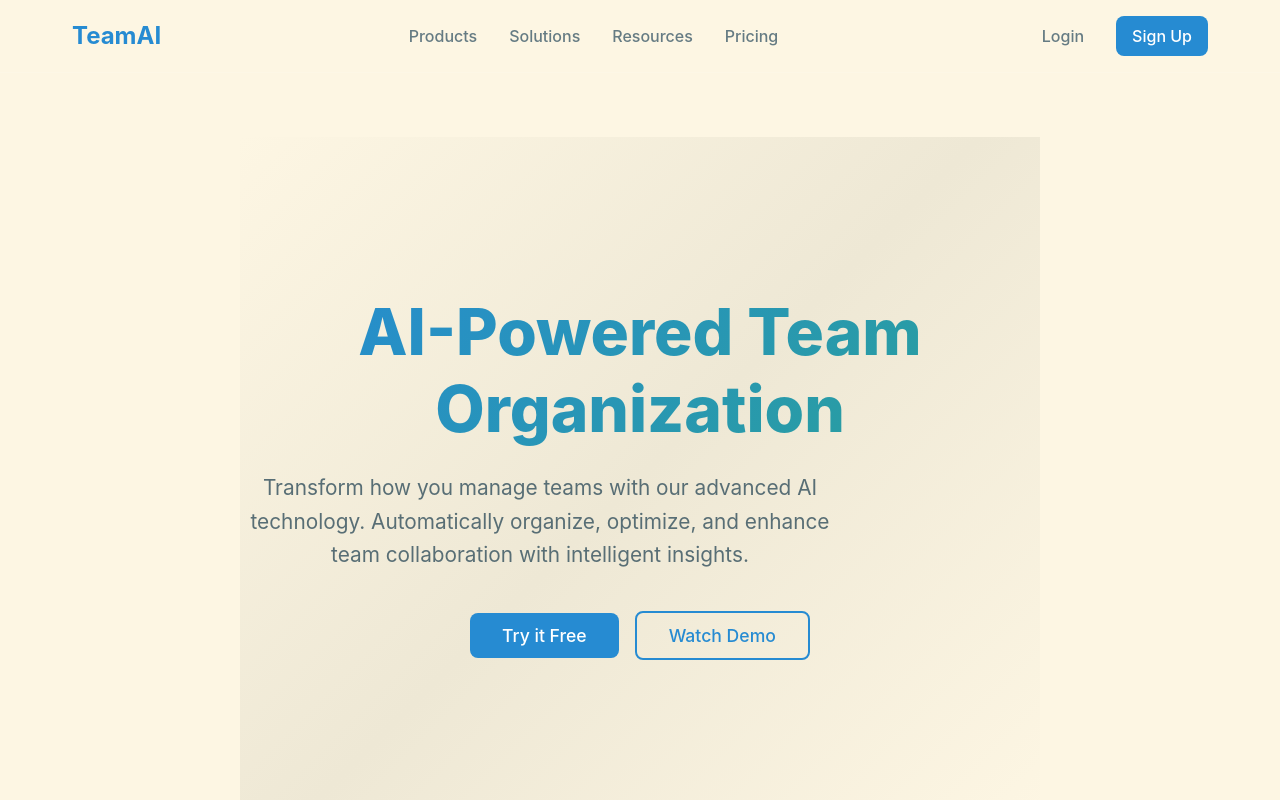
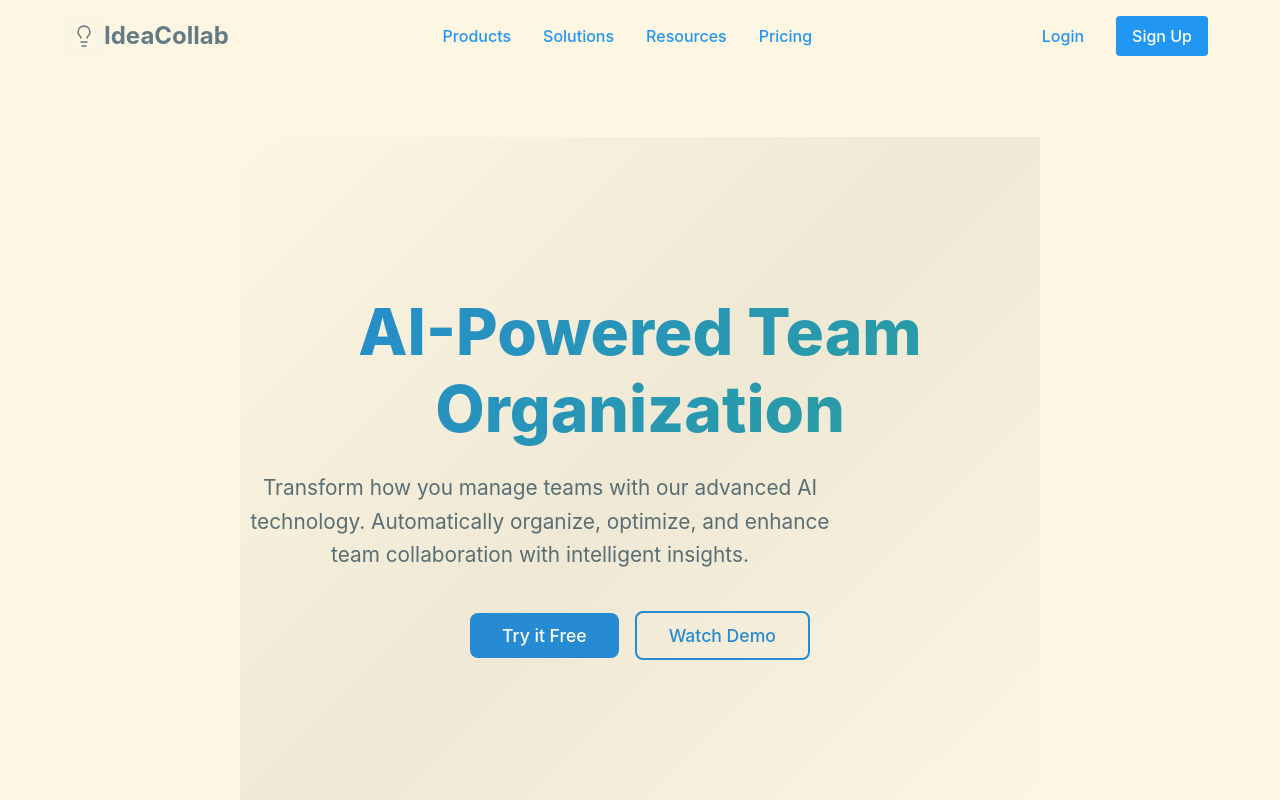
Before and after one commit to Zurybr/IdeasCollab, a React (Vite) app: page /hero in a window 1280 px wide. Shown: the top 800 px of the page. Built offline with nearby package versions, Linux system fonts and the light colour scheme.

Commit message:
feat: Add BulbIcon component and update NavHero for logo link with styling improvements

```diff
--- a/package.json
+++ b/package.json
@@ -10,6 +10,7 @@
     "preview": "vite preview"
   },
   "dependencies": {
+    "@heroicons/react": "^2.2.0",
     "gsap": "^3.12.5",
     "react": "^19.1.1",
     "react-dom": "^19.1.1",
--- a/src/components/NavHero.css
+++ b/src/components/NavHero.css
@@ -5,7 +5,7 @@
     background: var(--background);
     -webkit-backdrop-filter: blur(8px);
     backdrop-filter: blur(8px);
-    border-bottom: 1px solid rgba(255, 255, 255, 0.1);
+    border-bottom: 1px solid rgba(255, 255, 255, 0.2);
     z-index: 100;
 }
 
@@ -21,8 +21,21 @@
 .nav-hero__logo h1 {
     font-size: 1.5rem;
     font-weight: 700;
-    color: var(--primary);
+    color: var(--text);
     margin: 0;
+}
+
+.logo-link {
+    display: flex;
+    align-items: center;
+    gap: 0.5rem;
+    text-decoration: none;
+    color: var(--text);
+}
+
+.logo-link svg {
+    width: 24px;
+    height: 24px;
 }
 
 .nav-hero__links {
@@ -32,20 +45,41 @@
 }
 
 .nav-hero__links a {
-    color: var(--text);
+    color: #2196f3;
     text-decoration: none;
     font-weight: 500;
     transition: color 0.2s ease;
 }
 
 .nav-hero__links a:hover {
-    color: var(--primary);
+    color: #1976d2;
 }
 
 .nav-hero__auth {
     display: flex;
     gap: 1rem;
     align-items: center;
+}
+
+.nav-hero__auth .btn-text {
+    color: #2196f3;
+}
+
+.nav-hero__auth .btn-text:hover {
+    color: #1976d2;
+}
+
+.nav-hero__auth .btn-primary {
+    background: #2196f3;
+    color: white;
+    padding: 0.5rem 1rem;
+    border-radius: 4px;
+    transition: all 0.2s ease;
+}
+
+.nav-hero__auth .btn-primary:hover {
+    background: #1976d2;
+    transform: translateY(-1px);
 }
 
 .btn {
--- a/src/components/NavHero.tsx
+++ b/src/components/NavHero.tsx
@@ -1,4 +1,5 @@
 import { NavLink } from "react-router";
+import { LightBulbIcon } from "./ui";
 import "./NavHero.css";
 
 export const NavHero = () => {
@@ -6,7 +7,10 @@ export const NavHero = () => {
     <nav className="nav-hero">
       <div className="nav-hero__container">
         <div className="nav-hero__logo">
-          <h1>TeamAI</h1>
+          <NavLink to="/" className="logo-link">
+            <LightBulbIcon size={28} className="navbar__logo-icon" />
+            <h1>IdeaCollab</h1>
+          </NavLink>
         </div>
 
         <div className="nav-hero__links">
```
Also changed, not shown: src/components/icons/BulbIcon.tsx (added, +19 -0 lines), 1 other file (tests, documents, lock files or other folders).
